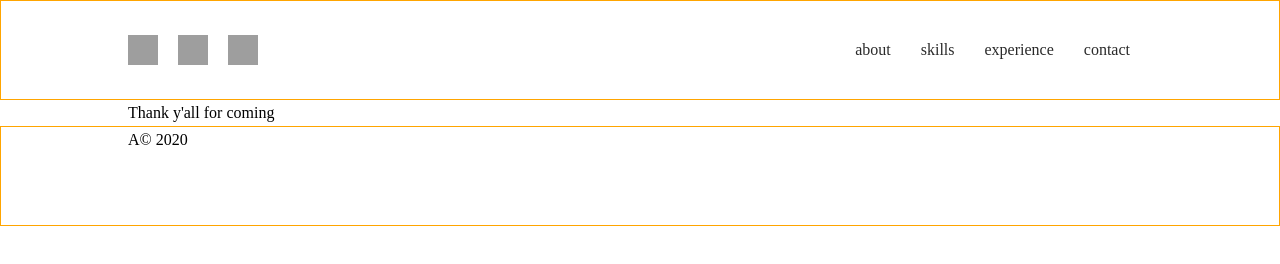
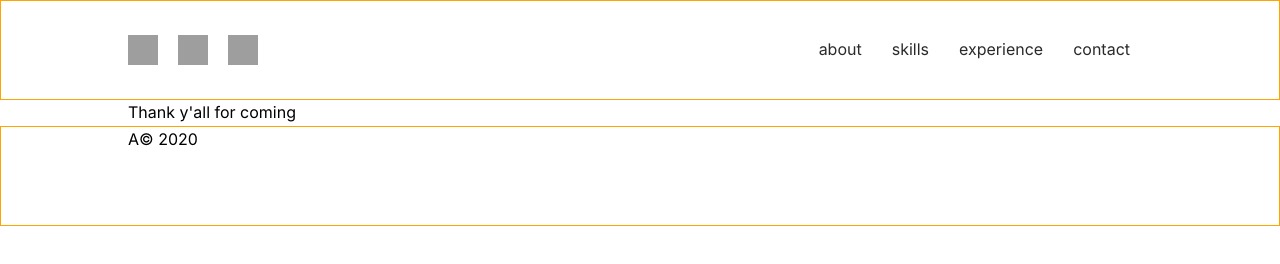
Before and after one commit to bnulens/gatsby-portfolio, a Gatsby site: page / in a window 1280 px wide. Built offline with nearby package versions, Linux system fonts and the light colour scheme; Gatsby itself is replaced by a stand-in of ours; grey boxes are pictures that could not be loaded.

Commit message:
Changed font to Inter type family - Airbnb font license conflict

```diff
--- a/src/style/theme/global.js
+++ b/src/style/theme/global.js
@@ -11,7 +11,7 @@ export const GlobalStyle = createGlobalStyle`
         scroll-behavior: smooth;
         -webkit-box-sizing: border-box;
         -moz-box-sizing: border-box;
-        font-family: 'Airbnb Cereal App';
+        font-family: 'Inter';
         -webkit-font-smoothin: antialiased;
         -moz-osx-font-smoothing: grayscaled;
     }
@@ -73,50 +73,164 @@ export const GlobalStyle = createGlobalStyle`
     }
 
     @font-face {
-        font-family: 'Airbnb Cereal App Book';
-        font-style: normal;
-        font-weight: normal;
-        src: local('Airbnb Cereal App Book'), url('AirbnbCerealBook.woff') format('woff');
+        font-family: 'Inter';
+        font-style:  normal;
+        font-weight: 100;
+        font-display: swap;
+        src:local("Inter-Inter-Thin"), url("Inter-Thin.woff2") format("woff2"),
+           local("Inter-Inter-Thin"), url("Inter-Thin.woff") format("woff");
     }
 
+    @font-face {
+        font-family: 'Inter';
+        font-style:  italic;
+        font-weight: 100;
+        font-display: swap;
+        src:local("Inter-Inter-ThinItalic"), url("Inter-ThinItalic.woff2") format("woff2"),
+           local("Inter-Inter-ThinItalic"), url("Inter-ThinItalic.woff") format("woff");
+    }
 
     @font-face {
-        font-family: 'Airbnb Cereal App Light';
-        font-style: normal;
-        font-weight: normal;
-        src: local('Airbnb Cereal App Light'), url('AirbnbCerealLight.woff') format('woff');
+        font-family: 'Inter';
+        font-style:  normal;
+        font-weight: 200;
+        font-display: swap;
+        src:local("Inter-"), url("Inter-ExtraLight.woff2") format("woff2"),
+           local("Inter-"), url("Inter-ExtraLight.woff") format("woff");
     }
 
+    @font-face {
+        font-family: 'Inter';
+        font-style:  italic;
+        font-weight: 200;
+        font-display: swap;
+        src:local("Inter-ExtraLightItalic"), url("Inter-ExtraLightItalic.woff2") format("woff2"),
+           local("Inter-ExtraLightItalic"), url("Inter-ExtraLightItalic.woff") format("woff");
+    }
 
     @font-face {
-        font-family: 'Airbnb Cereal App Medium';
-        font-style: normal;
-        font-weight: normal;
-        src: local('Airbnb Cereal App Medium'), url('AirbnbCerealMedium.woff') format('woff');
+        font-family: 'Inter';
+        font-style:  normal;
+        font-weight: 300;
+        font-display: swap;
+        src:local("Inter-Light"), url("Inter-Light.woff2") format("woff2"),
+           local("Inter-Light"), url("Inter-Light.woff") format("woff");
     }
 
+    @font-face {
+        font-family: 'Inter';
+        font-style:  italic;
+        font-weight: 300;
+        font-display: swap;
+        src:local("Inter-LightItalic"), url("Inter-LightItalic.woff2") format("woff2"),
+           local("Inter-LightItalic"), url("Inter-LightItalic.woff") format("woff");
+    }
 
     @font-face {
-        font-family: 'Airbnb Cereal App Bold';
-        font-style: normal;
-        font-weight: normal;
-        src: local('Airbnb Cereal App Bold'), url('AirbnbCerealBold.woff') format('woff');
+        font-family: 'Inter';
+        font-style:  normal;
+        font-weight: 400;
+        font-display: swap;
+        src:local("Inter-Regular.woff2") format("woff2"),
+           local("Inter-Regular"), url("Inter-Regular.woff") format("woff");
     }
 
+    @font-face {
+        font-family: 'Inter';
+        font-style:  italic;
+        font-weight: 400;
+        font-display: swap;
+        src:local("Inter-Italic"), url("Inter-Italic.woff2") format("woff2"),
+           local("Inter-Italic"), url("Inter-Italic.woff") format("woff");
+    }
 
     @font-face {
-        font-family: 'Airbnb Cereal App Extra Bold';
-        font-style: normal;
-        font-weight: normal;
-        src: local('Airbnb Cereal App Extra Bold'), url('AirbnbCerealExtraBold.woff') format('woff');
+        font-family: 'Inter';
+        font-style:  normal;
+        font-weight: 500;
+        font-display: swap;
+        src:local("Inter-Medium"), url("Inter-Medium.woff2") format("woff2"),
+           local("Inter-Medium"), url("Inter-Medium.woff") format("woff");
     }
 
+    @font-face {
+        font-family: 'Inter';
+        font-style:  italic;
+        font-weight: 500;
+        font-display: swap;
+        src:local("Inter-MediumItalic"), url("Inter-MediumItalic.woff2") format("woff2"),
+           local("Inter-"), url("Inter-MediumItalic.woff") format("woff");
+    }
 
     @font-face {
-        font-family: 'Airbnb Cereal App Black';
-        font-style: normal;
-        font-weight: normal;
-        src: local('Airbnb Cereal App Black'), url('AirbnbCerealBlack.woff') format('woff');
+        font-family: 'Inter';
+        font-style:  normal;
+        font-weight: 600;
+        font-display: swap;
+        src:local("Inter-SemiBold"), url("Inter-SemiBold.woff2") format("woff2"),
+           local("Inter-SemiBold"), url("Inter-SemiBold.woff") format("woff");
     }
 
+    @font-face {
+        font-family: 'Inter';
+        font-style:  italic;
+        font-weight: 600;
+        font-display: swap;
+        src:local("Inter-SemiBoldItalic"), url("Inter-SemiBoldItalic.woff2") format("woff2"),
+           local("Inter-SemiBoldItalic"), url("Inter-SemiBoldItalic.woff") format("woff");
+    }
+
+    @font-face {
+        font-family: 'Inter';
+        font-style:  normal;
+        font-weight: 700;
+        font-display: swap;
+        src:local("Inter-Bold"), url("Inter-Bold.woff2") format("woff2"),
+           local("Inter-Bold"), url("Inter-Bold.woff") format("woff");
+    }
+
+    @font-face {
+        font-family: 'Inter';
+        font-style:  italic;
+        font-weight: 700;
+        font-display: swap;
+        src:local("Inter-BoldItalic"), url("Inter-BoldItalic.woff2") format("woff2"),
+           local("Inter-BoldItalic"), url("Inter-BoldItalic.woff") format("woff");
+    }
+
+    @font-face {
+        font-family: 'Inter';
+        font-style:  normal;
+        font-weight: 800;
+        font-display: swap;
+        src:local("Inter-ExtraBold"), url("Inter-ExtraBold.woff2") format("woff2"),
+           local("Inter-ExtraBold"), url("Inter-ExtraBold.woff") format("woff");
+    }
+
+    @font-face {
+        font-family: 'Inter';
+        font-style:  italic;
+        font-weight: 800;
+        font-display: swap;
+        src:local("Inter-ExtraBoldItalic"), url("Inter-ExtraBoldItalic.woff2") format("woff2"),
+           local("Inter-ExtraBoldItalic"), url("Inter-ExtraBoldItalic.woff") format("woff");
+    }
+
+    @font-face {
+        font-family: 'Inter';
+        font-style:  normal;
+        font-weight: 900;
+        font-display: swap;
+        src:local("Inter-Black"), url("Inter-Black.woff2") format("woff2"),
+           local("Inter-Black"), url("Inter-Black.woff") format("woff");
+    }
+
+    @font-face {
+        font-family: 'Inter';
+        font-style:  italic;
+        font-weight: 900;
+        font-display: swap;
+        src:local("Inter-BlackItalic"), url("Inter-BlackItalic.woff2") format("woff2"),
+           local("Inter-BlackItalic"), url("Inter-BlackItalic.woff") format("woff");
+    }
 `
```
